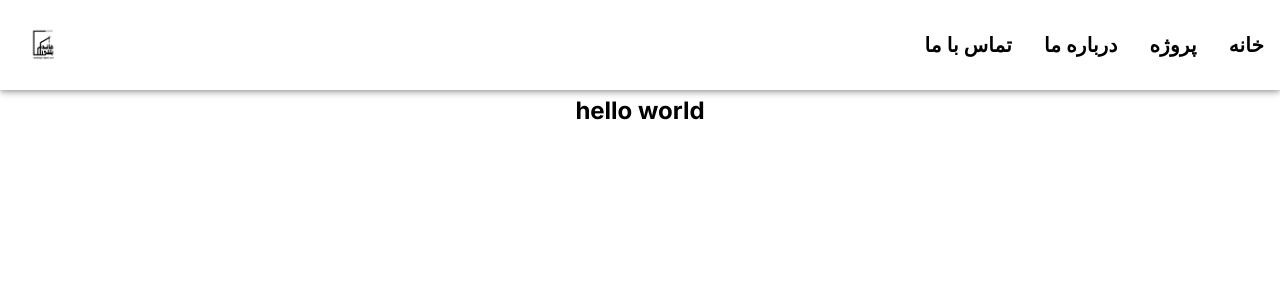
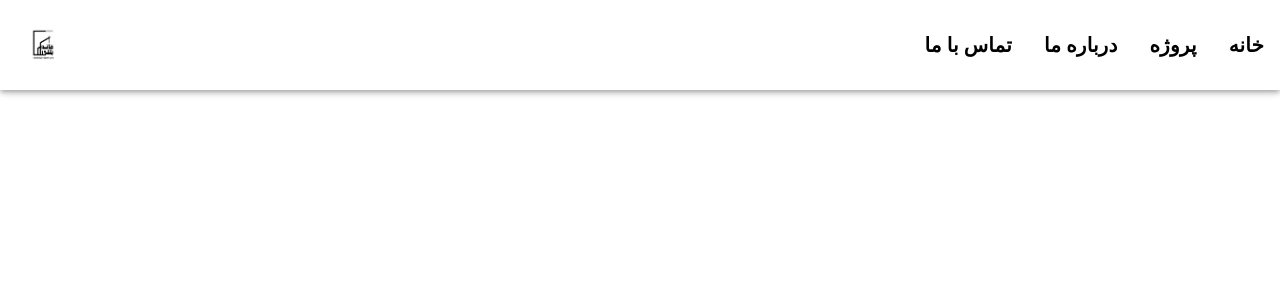
Before and after one commit to aryan-salemababdi/khanebetoni, a Next.js app: page / in a window 1280 px wide. Shown: the top 300 px of the page. Built offline with nearby package versions, Linux system fonts and the light colour scheme.

Commit message:
add: landing

```diff
--- a/app/page.tsx
+++ b/app/page.tsx
@@ -1,11 +1,10 @@
+import LandingPage from '@/components/template/LandingPage/LandingPage'
 import styles from './page.module.css'
 
 export default function Home() {
   return (
     <main className={styles.main}>
-    <h2>
-      hello world
-    </h2>
+      <LandingPage />
     </main>
   )
 }
--- /dev/null
+++ b/components/template/LandingPage/LandingPage.tsx
@@ -0,0 +1,29 @@
+
+const LandingPage = () => {
+  // const [backgroundImageIndex, setBackgroundImageIndex] = useState<number>(0);
+
+  // const arrayImage = [1, 10];
+
+  // function updateBackgroundImage() {
+  //   backgroundImageIndex > 0
+  //     ? setBackgroundImageIndex(0)
+  //     : setBackgroundImageIndex(backgroundImageIndex + 1);
+  // }
+
+  // useEffect(() => {
+  //   const interval = setInterval(updateBackgroundImage, 4000);
+  //   return () => clearInterval(interval);
+  // });
+
+  return (
+    <>
+      {/* <Banner image={`images/${arrayImage[backgroundImageIndex]}.jpeg`} /> */}
+      {/* <WhyUs />
+      <AboutUs />
+      <HowToOrder />
+      <Guide /> */}
+    </>
+  );
+};
+
+export default LandingPage;
```
